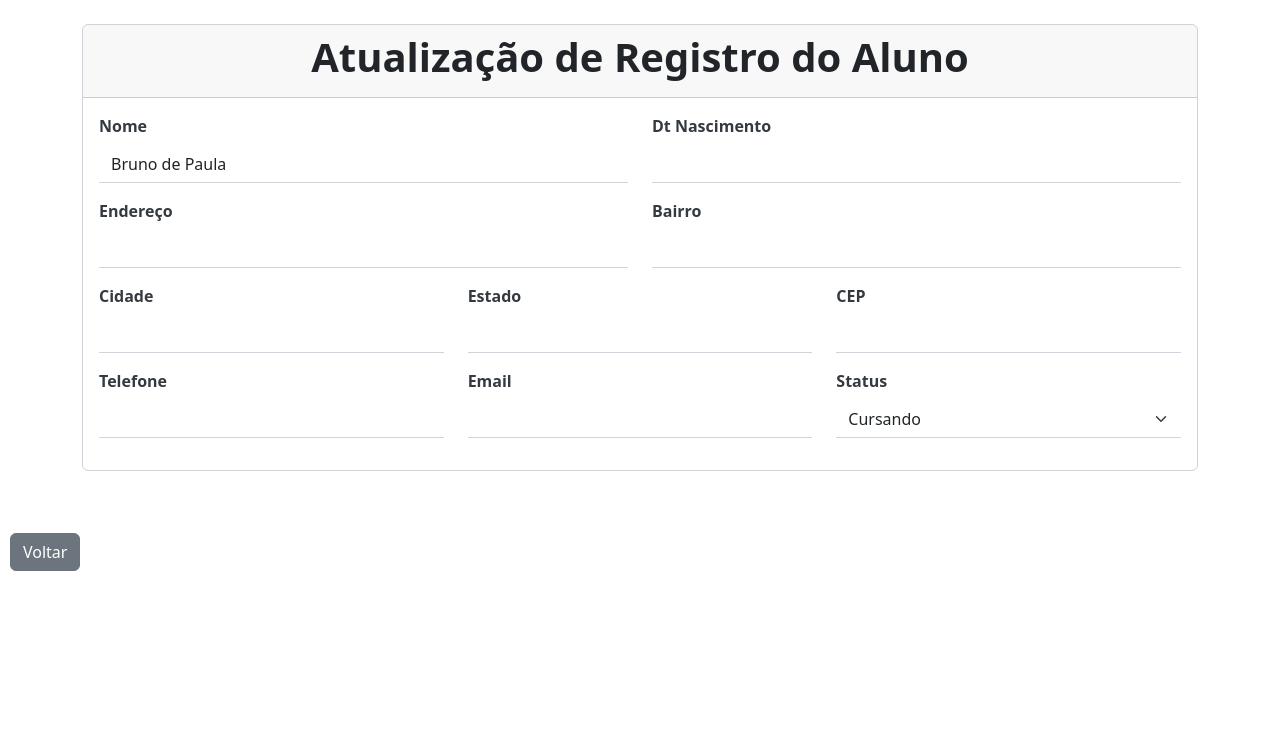
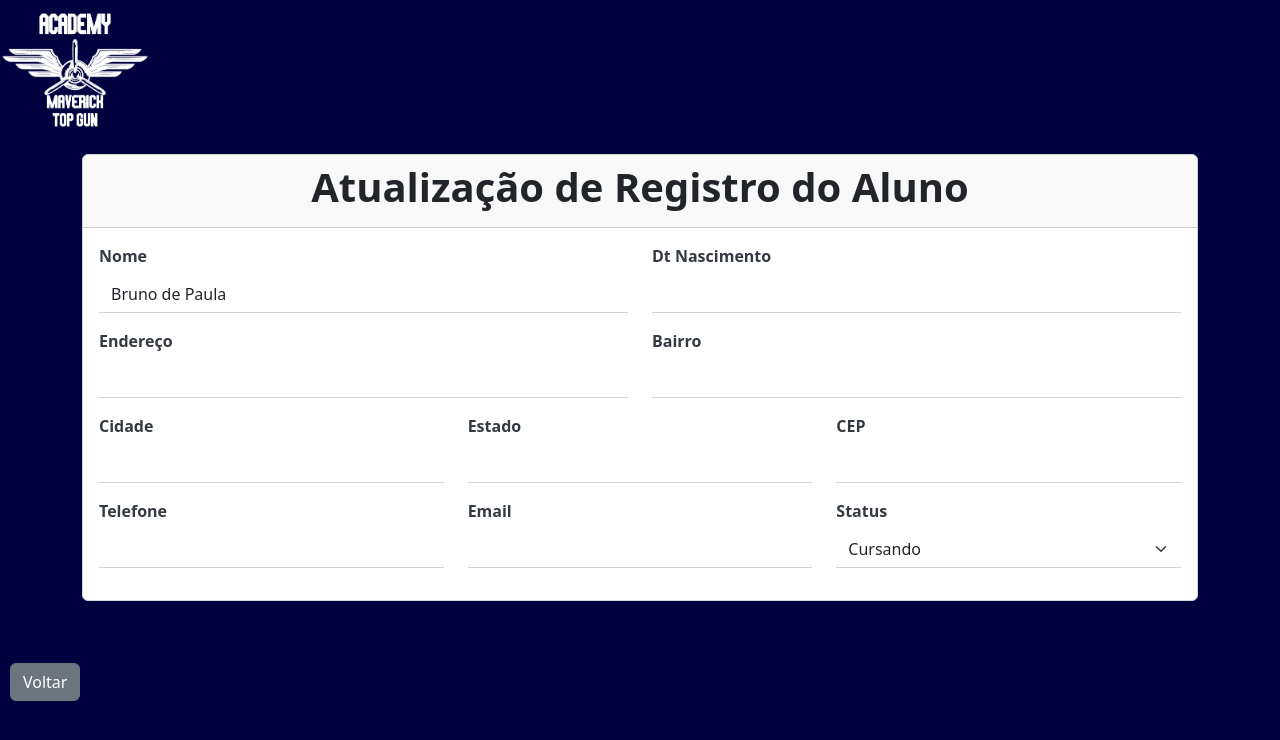
Before and after one commit to RogerioSenac/Projeto-Aeroclube, a PHP site: page /alunos/atualizar.php?id=1 in a window 1280 px wide; the page is wider, and only the part inside the window is pictured. Shown: the top 740 px of that part. Run offline with PHP 8.4, Linux system fonts and the light colour scheme; data comes from the database, SQL or seed files in the repository; data that the repository does not hold is empty.

Commit message:
refacture.rogerio - atualizar.php - change layout

```diff
--- /dev/null
+++ b/Maverick/Assets/css/estiloAtualizar.css
@@ -0,0 +1,73 @@
+body {
+    background-color:#00013E;
+}
+
+.navbar_menu img {
+    margin-top: 10px;
+    width: auto;
+    height: 15vh;
+    object-fit: cover;
+}
+
+.form-label {
+    font-weight: bold;
+    color: #343a40;
+    /* Cor de destaque para a label */
+}
+
+.form-control,
+.form-select {
+    border: none;
+    box-shadow: none;
+    border-bottom: 1px solid #ced4da;
+    /* Apenas uma linha na parte inferior */
+    border-radius: 0;
+    padding: 0.375rem 0.75rem;
+}
+
+.form-control:focus,
+.form-select:focus {
+    box-shadow: none;
+    border-color: #80bdff;
+    /* Cor de destaque ao focar */
+    outline: 0;
+}
+
+.card {
+    border: 1px solid #ced4da;
+}
+
+h5 {
+    text-align: center;
+    margin-bottom: 2rem;
+    font-size: 2.5rem;
+    font-weight: bold;
+    color: #343a40;
+    /* Cor escura para contraste */
+}
+
+.info-row {
+    display: flex;
+    flex-wrap: wrap;
+    /* Permite que os itens se movam para a linha seguinte se não houver espaço */
+    justify-content: space-between;
+    /* Distribui o espaço entre os itens igualmente */
+}
+
+.info-col {
+    flex: 1;
+    /* Permite que as colunas ocupem o mesmo espaço */
+    min-width: 0px;
+    /* Define uma largura mínima para as colunas */
+    margin: 0.5rem 0;
+    /* Adiciona margem vertical entre as colunas */
+}
+
+.btn-primary {
+    margin-left: 1430px;
+    margin-right: 0;
+}
+
+.btn-secondary {
+    margin-left: 10px;
+}
--- a/Maverick/alunos/atualizar.php
+++ b/Maverick/alunos/atualizar.php
@@ -35,12 +35,14 @@ if ($_SERVER['REQUEST_METHOD'] == "POST") {
     <meta name="viewport" content="width=device-width, initial-scale=1.0">
     <link href="https://cdn.jsdelivr.net/npm/bootstrap@5.3.3/dist/css/bootstrap.min.css" rel="stylesheet"
         integrity="sha384-QWTKZyjpPEjISv5WaRU9OFeRpok6YctnYmDr5pNlyT2bRjXh0JMhjY6hW+ALEwIH" crossorigin="anonymous">
-    <style>
+        <link rel="stylesheet" href="../Assets/css/estiloAtualizar.css">
+    <!-- <style>
         .form-label {
             font-weight: bold;
             color: #343a40;
             /* Cor de destaque para a label */
         }
+
         .form-control,
         .form-select {
             border: none;
@@ -88,6 +90,7 @@ if ($_SERVER['REQUEST_METHOD'] == "POST") {
             margin: 0.5rem 0;
             /* Adiciona margem vertical entre as colunas */
         }
+
         .btn-primary {
             margin-left: 1430px;
             margin-right: 0;
@@ -96,12 +99,14 @@ if ($_SERVER['REQUEST_METHOD'] == "POST") {
         .btn-secondary {
             margin-left: 10px;
         }
-
-    </style>
+    </style> -->
     <title>Academy Maverick - Atualização de Registro</title>
 </head>
 
 <body>
+    <div class="navbar_menu">
+        <img src="..\Assets\images\aeronaves\logo.png" alt="Logo ">
+    </div>
     <div class="container my-4">
         <div class="card">
             <div class="card-header">
```
Also changed, not shown: Maverick/Assets/css/estiloAluno.css (+3 -4 lines).
